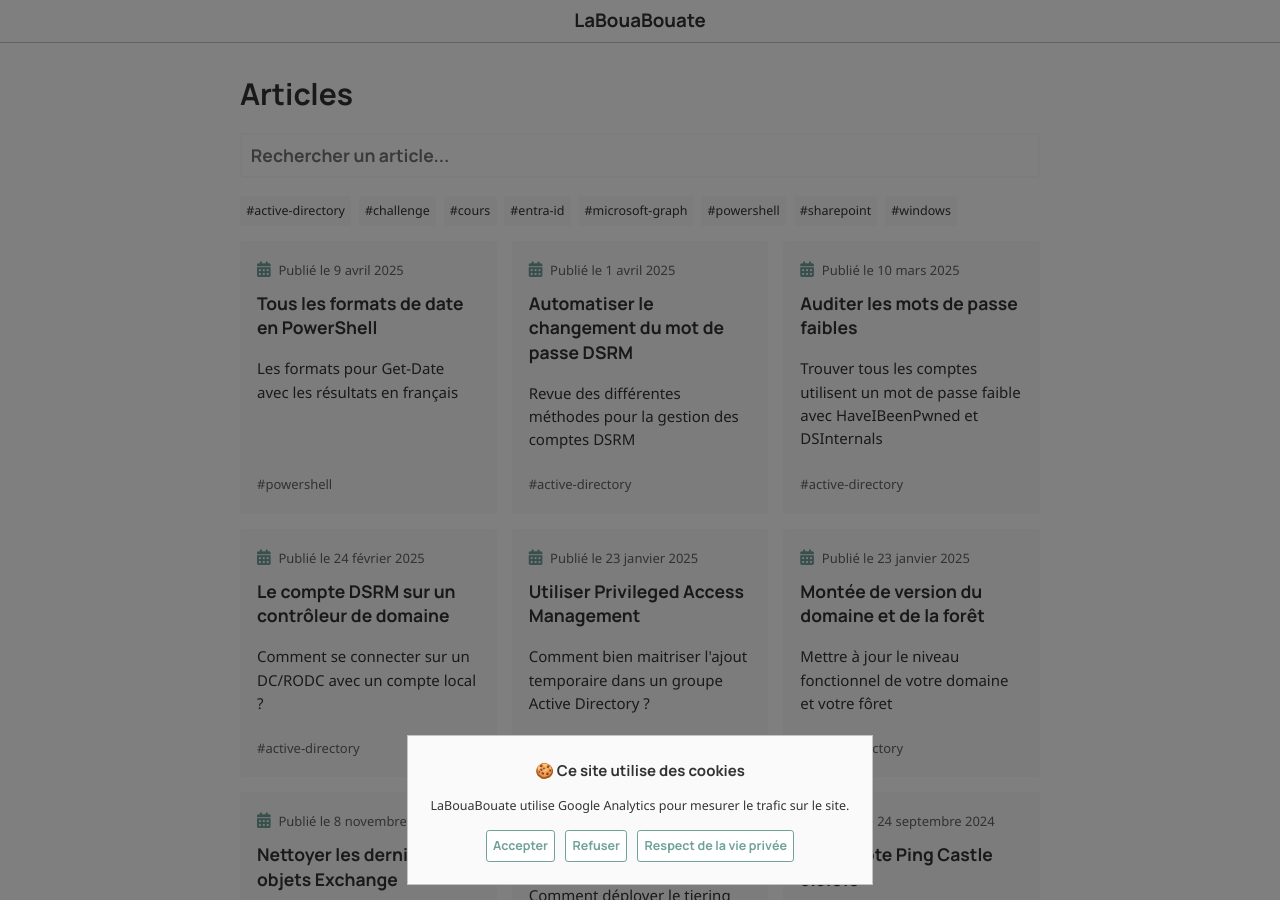
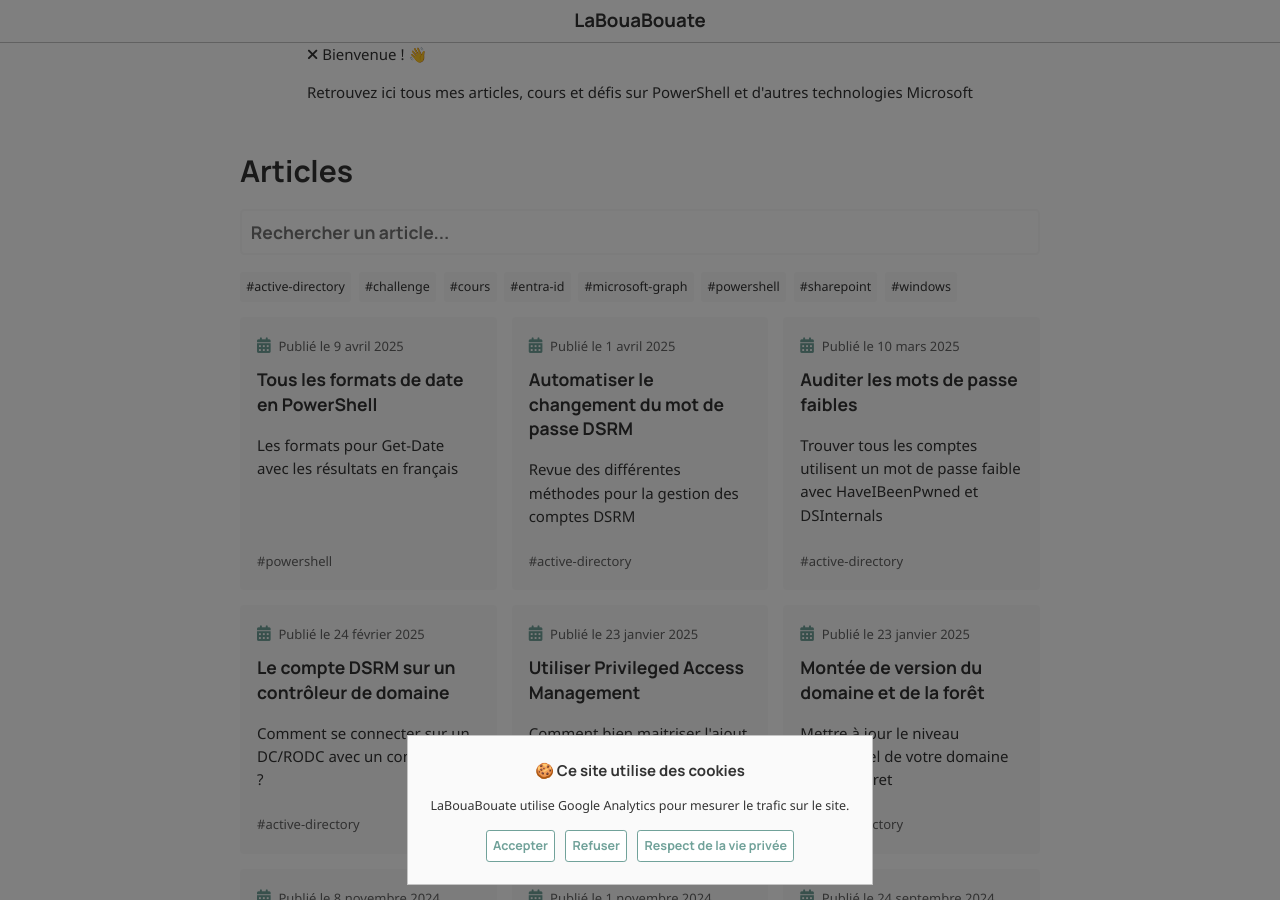
Before and after one commit to leobouard/leobouard.github.io, a Jekyll site: the page built from _pages/blog.html, in a window 1280 px wide and 900 px high. Built offline with Jekyll 4.4.1, drawn with Linux system fonts in a browser that asks for light colours; nearby versions of some CDN libraries; some web fonts are replaced.

Commit message:
Changement layout et ajout bannière

```diff
--- a/_pages/blog.html
+++ b/_pages/blog.html
@@ -1,9 +1,17 @@
 ---
 permalink: "/"
 title: "Articles"
+layout: "default"
 description: "Tous les articles, cours et défis sur PowerShell et d'autres technologies Microsoft"
 ---
 
+<section class="blog-header">
+  <i class="fa-solid fa-xmark"></i>
+  <span>Bienvenue ! 👋</span>
+  <p>Retrouvez ici tous mes articles, cours et défis sur PowerShell et d'autres technologies Microsoft</p>
+</section>
+
+<section class="blog-page">
   <h1 style="margin: 0;">Articles</h1>
   {% include filter-searchbar.html %}
   {% include filter-tags.html %}
@@ -20,3 +28,4 @@ description: "Tous les articles, cours et défis sur PowerShell et d'autres tech
     {% include post-preview.html id=post.id date=post.date title=post.title description=post.description tags=post.tags  %}
     {% endfor %}
   </div>
+</section>
```
Lines whose indentation alone changed are shown as unchanged.
